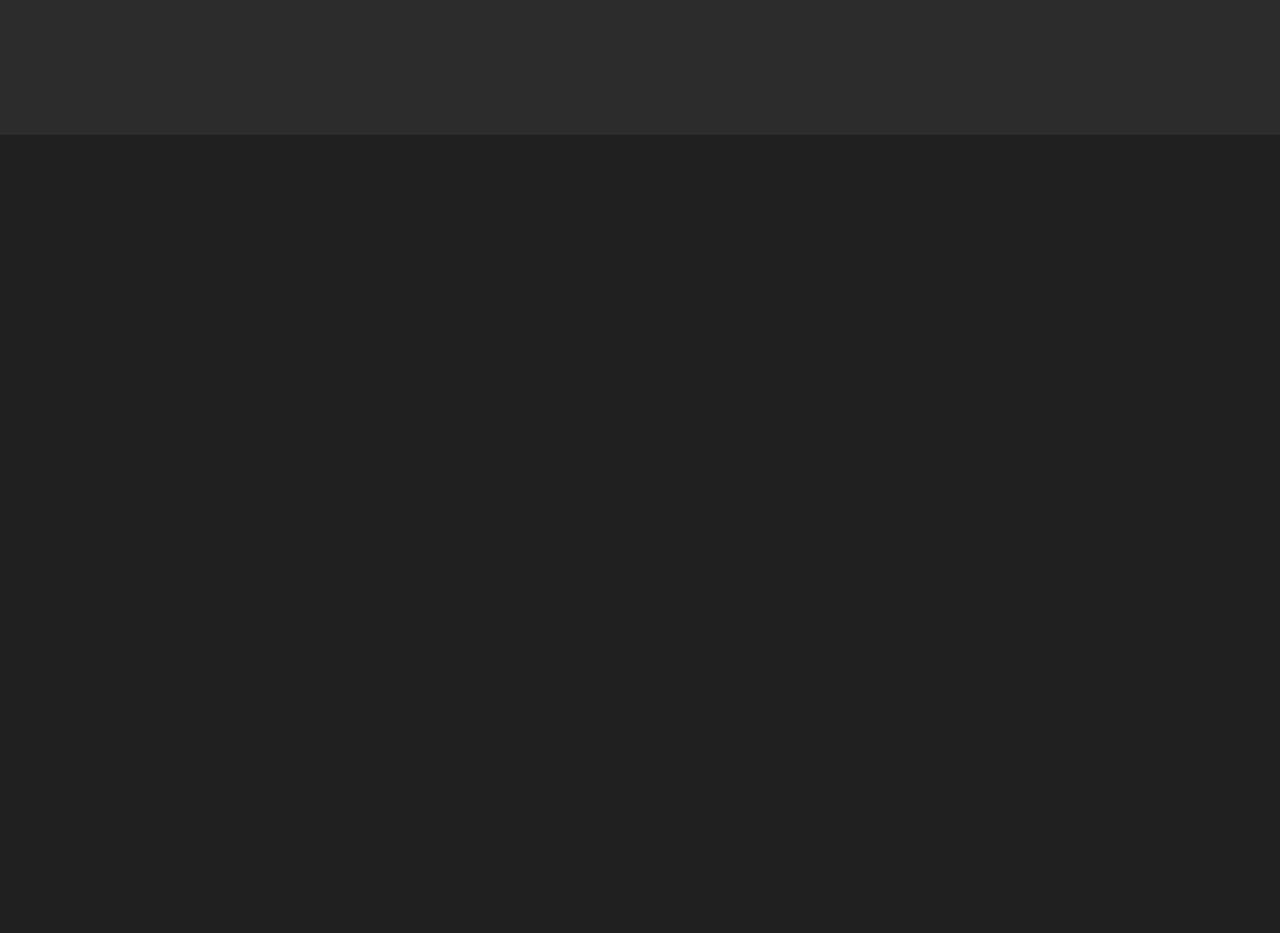
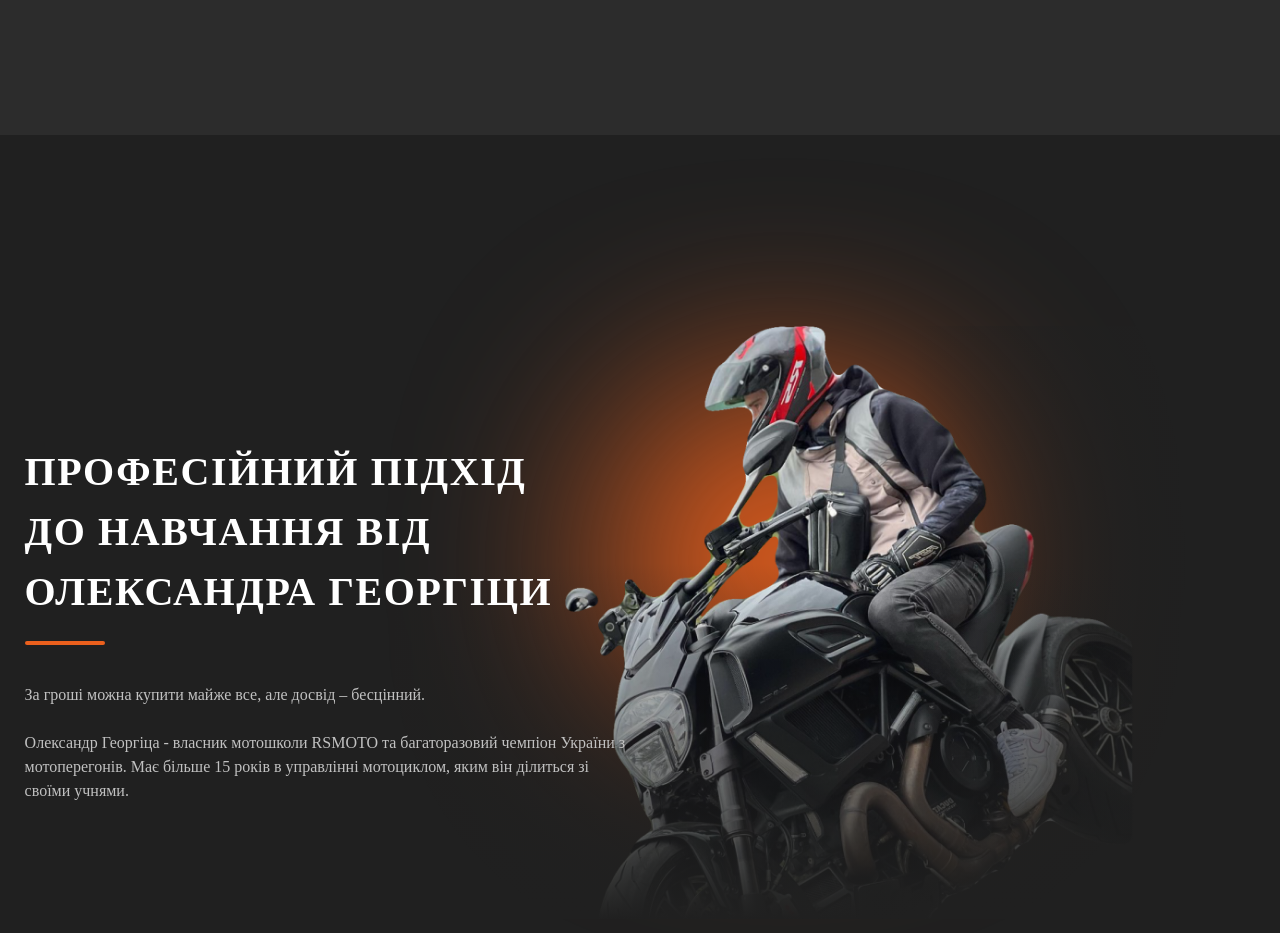
Before and after one commit to bambuuk/rsmoto-school, a React (Create React App) app: page / in a window 1280 px wide. Shown: the part 1900-2833 px from the top of the page. Before the commit the page ends 2035 px from the top, so only its background shows below. Built offline with nearby package versions, Linux system fonts and the light colour scheme.

Commit message:
created section about instructor

```diff
--- a/src/App.js
+++ b/src/App.js
@@ -1,15 +1,17 @@
 import AboutStudying from "./components/AboutStudying";
 import Header from "./components/Header";
+import Instructor from "./components/Instructor";
 import Promo from "./components/Promo";
 
 
 function App() {
   return (
-    <div className="App ">
+    <div>
       <Header />
       <main>
         <Promo />
         <AboutStudying />
+        <Instructor />
       </main>
     </div>
   );
--- /dev/null
+++ b/src/components/Instructor.js
@@ -0,0 +1,35 @@
+import instructor from '../asserts/instructor-big.png';
+
+function Instructor() {
+  return (
+    <section className="px-[15px] mx-0 sm:mx-[9.6px] pb-[123px] pt-[156px]">
+      <div className='flex flex-col lg:flex-row justify-center lg:justify-start items-center relative lg:mt-[151px] lg:mb-[129px]'>
+        <div className='z-20 relative flex flex-col items-center lg:items-start text-center lg:text-start'>
+          <h2 className='text-[#fff] text-[19px] sm:text-[40px] max-w-[570px] font-bold leading-normal tracking-[1.6px] uppercase'>
+            професійний підхід до навчання від Олександра Георгіци
+          </h2>
+          <div className="mt-[19px] w-[80px] h-[4px] rounded-sm bg-[#EB601D]"></div>
+          <div className='mt-[38px] max-w-[603px] text-center lg:text-start'>
+            <p className='text-[#C1C1C1] text-sm sm:text-base font-normal'>
+              За гроші можна купити майже все, але досвід – бесцінний.
+              <br />
+              <br />
+              Олександр Георгіца - власник мотошколи RSMOTO та багаторазовий чемпіон
+              України з мотоперегонів. Має більше 15 років в управлінні мотоциклом,
+              яким він ділиться зі своїми учнями.
+            </p>
+          </div>
+        </div>
+
+        <div className='relative lg:absolute lg:left-[30%] mt-14 lg:mt-0 after:content-[""] after:absolute after:w-full after:h-[60%] after:bg-gradient-moto after:bottom-[0] after:left-0 '>
+          <div className='relative after:content-[""] after:absolute after:w-[40%] after:h-full after:bg-gradient-moto-vertical after:top-0 after:right-0'>
+            <img src={instructor} alt="Instructor" />
+            <div className=' z-[-1] absolute top-[15%] sm:top-[10%] left-[25%] w-[150px] h-[150px] sm:w-[250px] sm:h-[250px] md:w-[300px] md:h-[300px] lg:w-[250px] lg:h-[250px] xl:w-[350px] xl:h-[350px] rounded-full bg-[#EB601D] blur-[15px] sm:blur-[60px] md:blur-[80px] lg:blur-[70px] xl:blur-[100px]'></div>
+          </div>
+        </div>
+      </div>
+    </section>
+  );
+}
+
+export default Instructor;
--- a/tailwind.config.js
+++ b/tailwind.config.js
@@ -7,6 +7,7 @@ module.exports = {
     extend: {
       backgroundImage: {
         'gradient-moto': 'linear-gradient(180deg, rgba(32, 32, 32, 0.00) 0%, #202020 100%)',
+        'gradient-moto-vertical': 'linear-gradient(90deg, rgba(32, 32, 32, 0.00) 0%, #202020 100%)',
         'promo-motorcycle': "url('/src/asserts/first-bike.png')",
         'custom-lightgray': 'lightgray 50% / cover no-repeat'
       },
```
Also changed, not shown: public/index.html (+0 -23 lines), src/asserts/instructor-big.png (added), src/asserts/instructor.png (added).
